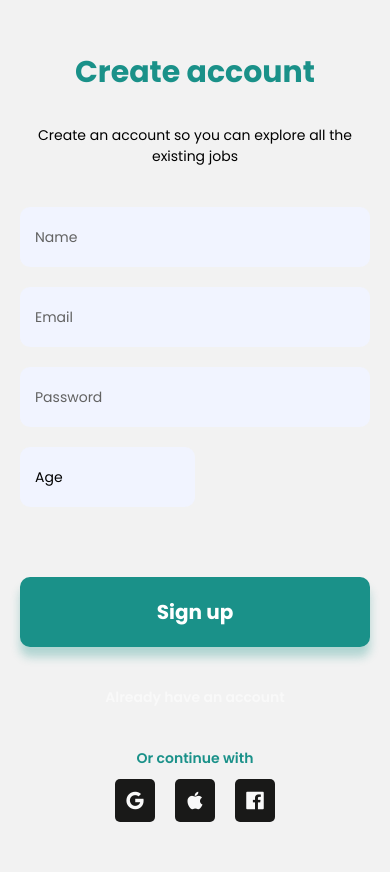
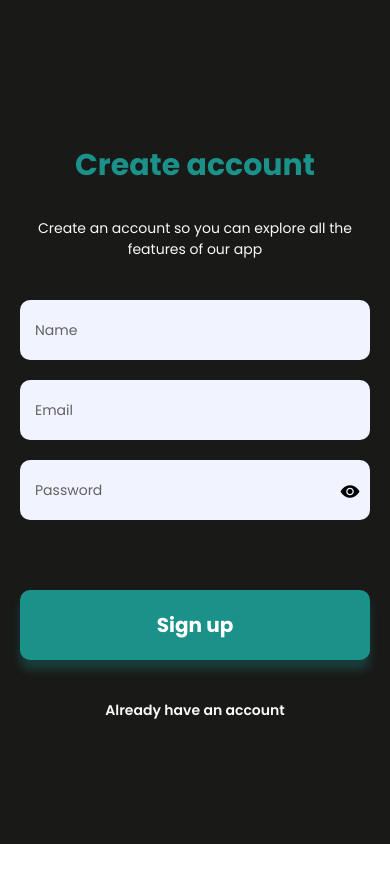
Before and after one commit to iabdullahash/ZenFit, a React Native app in the folder Frontend/: screen /Signup in a window 390 px wide. After the commit the page ends 844 px from the top, so only its background shows below. Built offline with nearby package versions, Linux system fonts and the light colour scheme.

Commit message:
PAssword

```diff
--- a/Frontend/App.js
+++ b/Frontend/App.js
@@ -27,6 +27,7 @@ const App = () => {
           }}
         >
           <Stack.Screen name="Welcome" component={WelcomeScreen} />
+          {/* <Stack.Screen name="Age" component={Agescreen} /> */}
           <Stack.Screen name="Login" component={LoginScreen} />
           <Stack.Screen name="Signup" component={SignupScreen} />
         </Stack.Navigator>
--- a/Frontend/components/AppTextInput.js
+++ b/Frontend/components/AppTextInput.js
@@ -1,34 +1,55 @@
-import {
-  StyleSheet,
-  Text,
-  TextInput,
-  TextInputProps,
-  View,
-} from "react-native";
-import React, { useState } from "react";
-import Colors from "../constants/Colors";
-import Font from "../constants/Fonts";
-import FontSize from "../constants/FontSize";
-import Spacing from "../constants/Spacing";
+import React, { useState } from 'react';
+import { StyleSheet, TextInput, TextInputProps, View } from 'react-native';
+import Colors from '../constants/Colors';
+import Font from '../constants/Fonts';
+import FontSize from '../constants/FontSize';
+import IconButton from './IconButton';
+import Spacing from '../constants/Spacing';
 
-const AppTextInput = ({ ...otherProps }) => {
+const AppTextInput = ({ inputMode, ...otherProps }) => {
   const [focused, setFocused] = useState(false);
+
+  // Determine if the password input should be masked
+  const isPasswordInput = inputMode === 'password';
+  const [isPasswordVisible, setPasswordVisible] = useState(!isPasswordInput);
+
   return (
+    <View style={styles.container}>
       <TextInput
         onFocus={() => setFocused(true)}
         onBlur={() => setFocused(false)}
         placeholderTextColor={Colors.darkText}
         style={[
-        {
-          height: Spacing*6,
-          fontFamily: Font["poppins-regular"],
+          styles.input,
+          focused && styles.inputFocused,
+        ]}
+        secureTextEntry={isPasswordInput && !isPasswordVisible} // Hide the password if inputMode is 'password' and isPasswordVisible is false
+        {...otherProps}
+      />
+      {isPasswordInput && (
+        <IconButton
+          icon={isPasswordVisible ? 'eye-off' : 'eye'}
+          onPress={() => setPasswordVisible(!isPasswordVisible)}
+        />
+      )}
+    </View>
+  );
+};
+
+const styles = StyleSheet.create({
+  container: {
+    position: 'relative',
+  },
+  input: {
+    height: Spacing * 6,
+    fontFamily: Font['poppins-regular'],
     fontSize: FontSize.small,
     padding: Spacing * 1.5,
     backgroundColor: Colors.lightPrimary,
     borderRadius: Spacing,
     marginVertical: Spacing,
   },
-        focused && {
+  inputFocused: {
     borderWidth: 3,
     borderColor: Colors.primary,
     shadowOffset: { width: 4, height: Spacing },
@@ -36,10 +57,6 @@ const AppTextInput = ({ ...otherProps }) => {
     shadowOpacity: 0.2,
     shadowRadius: Spacing,
   },
-      ]}
-      {...otherProps}
-    />
-  );
-};
+});
 
 export default AppTextInput;
--- /dev/null
+++ b/Frontend/components/IconButton.js
@@ -0,0 +1,22 @@
+import React from 'react';
+import { TouchableOpacity, StyleSheet } from 'react-native';
+import { Ionicons } from '@expo/vector-icons';
+
+const IconButton = ({ icon, onPress }) => {
+return (
+<TouchableOpacity onPress={onPress} style={styles.container}>
+<Ionicons name={icon} size={20} color="#000" />
+</TouchableOpacity>
+);
+};
+
+const styles = StyleSheet.create({
+container: {
+position: 'absolute',
+right: 10,
+top: '50%',
+transform: [{ translateY: -10 }],
+},
+});
+
+export default IconButton;
--- a/Frontend/screens/LoginScreen.js
+++ b/Frontend/screens/LoginScreen.js
@@ -7,6 +7,7 @@ import {
   View,
 } from "react-native";
 import React from "react";
+import { useNavigation } from '@react-navigation/native';
 import Spacing from "../constants/Spacing";
 import FontSize from "../constants/FontSize";
 import Colors from "../constants/Colors";
@@ -17,6 +18,9 @@ import AppTextInput from "../components/AppTextInput";
 
 
 const LoginScreen = () => {
+
+  const navigation = useNavigation();
+
   return (
     <SafeAreaView
     style={{
@@ -108,7 +112,7 @@ const LoginScreen = () => {
           </Text>
         </TouchableOpacity>
         <TouchableOpacity
-          onPress={() => navigate("Register")}
+          onPress={() => navigation.navigate("Signup")}
           style={{
             padding: Spacing,
           }}
@@ -125,7 +129,7 @@ const LoginScreen = () => {
           </Text>
         </TouchableOpacity>
 
-        <View
+        {/* <View
           style={{
             marginVertical: Spacing * 3,
           }}
@@ -191,7 +195,7 @@ const LoginScreen = () => {
               />
             </TouchableOpacity>
           </View>
-        </View>
+        </View> */}
       </View>
     </SafeAreaView>
   );
--- a/Frontend/screens/SignupScreen.js
+++ b/Frontend/screens/SignupScreen.js
@@ -6,25 +6,64 @@ import {
   TouchableOpacity,
   View,
 } from "react-native";
-import React from "react";
+import { React ,useState } from "react";
+import { useNavigation } from '@react-navigation/native';
 import Spacing from "../constants/Spacing";
 import FontSize from "../constants/FontSize";
 import Colors from "../constants/Colors";
 import Font from "../constants/Fonts";
-import { Ionicons } from "@expo/vector-icons";
+import { Picker } from 'react-native-wheel-pick';
 // import { Dropdown } from 'react-native-material-dropdown';
 import AppTextInput from "../components/AppTextInput";
 
 
+const Agescreen = () => {
+  const navigation = useNavigation();
+  const [age, setAge] = useState('18');
 
-const RegisterScreen = () => {
-  let data = [{
-    value: 'Male',
-  }, {
-    value: 'Female',
-  }];
   return (
-    <SafeAreaView>
+    <SafeAreaView style={styles.container}>
+      <View style={styles.contentContainer}>
+        <Text style={styles.questionText}>What's your Age?</Text>
+        <RNPickerSelect
+          value={age}
+          onValueChange={(value) => setAge(value)}
+          items={[
+            { label: '10', value: '10' },
+            { label: '11', value: '11' },
+            { label: '12', value: '12' },
+            // Add more items as needed
+          ]}
+          style={pickerSelectStyles}
+        />
+        <TouchableOpacity
+          style={styles.button}
+          onPress={() => navigation.navigate('Signup')}
+        >
+          <Text style={styles.buttonText}>Next</Text>
+        </TouchableOpacity>
+      </View>
+    </SafeAreaView>
+  );
+};
+
+const SignupScreen = () => {
+
+  const navigation = useNavigation();
+
+  // let data = [{
+  //   value: 'Male',
+  // }, {
+  //   value: 'Female',
+  // }];
+  return (
+    <SafeAreaView
+    style={{
+      backgroundColor: Colors.background,
+      flex:1,
+      alignItems:'center',
+      justifyContent:'center'
+      }}>
       <View
         style={{
           padding: Spacing * 2,
@@ -49,11 +88,12 @@ const RegisterScreen = () => {
             style={{
               fontFamily: Font["poppins-regular"],
               fontSize: FontSize.small,
+              color:Colors.text,
               maxWidth: "100%",
               textAlign: "center",
             }}
           >
-            Create an account so you can explore all the existing jobs
+            Create an account so you can explore all the features of our app
           </Text>
         </View>
         <View
@@ -62,22 +102,8 @@ const RegisterScreen = () => {
           }}
         >
           <AppTextInput placeholder="Name" />
-          <AppTextInput placeholder="Email" />
-          <AppTextInput placeholder="Password" />
-          <TextInput
-          inputMode="decimal"
-          placeholder="Age"
-          maxLength={2}
-          style={{
-            fontFamily: Font["poppins-regular"],
-            fontSize: FontSize.small,
-            backgroundColor: Colors.lightPrimary,
-            borderRadius:Spacing,
-            height: Spacing*6,
-            padding: Spacing*1.5,
-            marginVertical:Spacing,
-            width:'50%'
-            }} />
+          <AppTextInput placeholder="Email" inputMode="email-address" />
+          <AppTextInput placeholder="Password" inputMode="password" />
           {/* <Dropdown
             label='Gender'
             data={data}
@@ -112,7 +138,7 @@ const RegisterScreen = () => {
           </Text>
         </TouchableOpacity>
         <TouchableOpacity
-          onPress={() => navigate("Login")}
+          onPress={() => navigation.navigate("Login")}
           style={{
             padding: Spacing,
           }}
@@ -129,7 +155,7 @@ const RegisterScreen = () => {
           </Text>
         </TouchableOpacity>
 
-        <View
+        {/* <View
           style={{
             marginVertical: Spacing * 3,
           }}
@@ -195,10 +221,78 @@ const RegisterScreen = () => {
               />
             </TouchableOpacity>
           </View>
-        </View>
+        </View> */}
       </View>
     </SafeAreaView>
   );
 };
 
-export default RegisterScreen;
+const styles = StyleSheet.create({
+  container: {
+    flex: 1,
+    backgroundColor: Colors.background,
+    alignItems: 'center',
+    justifyContent: 'center',
+  },
+  contentContainer: {
+    paddingHorizontal: Spacing * 2,
+  },
+  questionText: {
+    fontSize: FontSize.xLarge,
+    color: Colors.primary,
+    fontFamily: Font['poppins-bold'],
+    marginVertical: Spacing * 3,
+    textAlign: 'center',
+  },
+  picker: {
+    backgroundColor: 'white',
+    width: 300,
+    height: 215,
+    alignSelf: 'center',
+  },
+  button: {
+    padding: Spacing * 2,
+    backgroundColor: Colors.primary,
+    marginVertical: Spacing * 3,
+    borderRadius: Spacing,
+    shadowColor: Colors.primary,
+    shadowOffset: {
+      width: 0,
+      height: Spacing,
+    },
+    shadowOpacity: 0.3,
+    shadowRadius: Spacing,
+  },
+  buttonText: {
+    fontFamily: Font['poppins-bold'],
+    color: Colors.onPrimary,
+    textAlign: 'center',
+    fontSize: FontSize.large,
+  },
+});
+
+
+
+// const pickerSelectStyles = StyleSheet.create({
+//   inputIOS: {
+//     fontSize: 16,
+//     paddingVertical: 12,
+//     paddingHorizontal: 10,
+//     borderWidth: 1,
+//     borderColor: 'gray',
+//     borderRadius: 4,
+//     color: 'black',
+//     paddingRight: 30,
+//   },
+//   inputAndroid: {
+//     fontSize: 16,
+//     paddingHorizontal: 10,
+//     paddingVertical: 8,
+//     borderWidth: 0.5,
+//     borderColor: 'purple',
+//     borderRadius: 8,
+//     color: 'black',
+//     paddingRight: 30,
+// })
+
+export default SignupScreen ;
--- a/Frontend/screens/WelcomeScreen.js
+++ b/Frontend/screens/WelcomeScreen.js
@@ -107,7 +107,7 @@ const WelcomeScreen = () => {
             </Text>
           </TouchableOpacity>
           <TouchableOpacity
-            onPress={() => navigation.navigate("Register")}
+            onPress={() => navigation.navigate("Signup")}
             style={{
               backgroundColor: Colors.darkText,
               paddingVertical: Spacing * 1.5,
```
Also changed, not shown: Frontend/package.json (+5 -2 lines), Frontend/screens/tempCodeRunnerFile.js (added, +67 -0 lines), 1 other file (tests, documents, lock files or other folders). Lines whose indentation alone changed are shown as unchanged.
